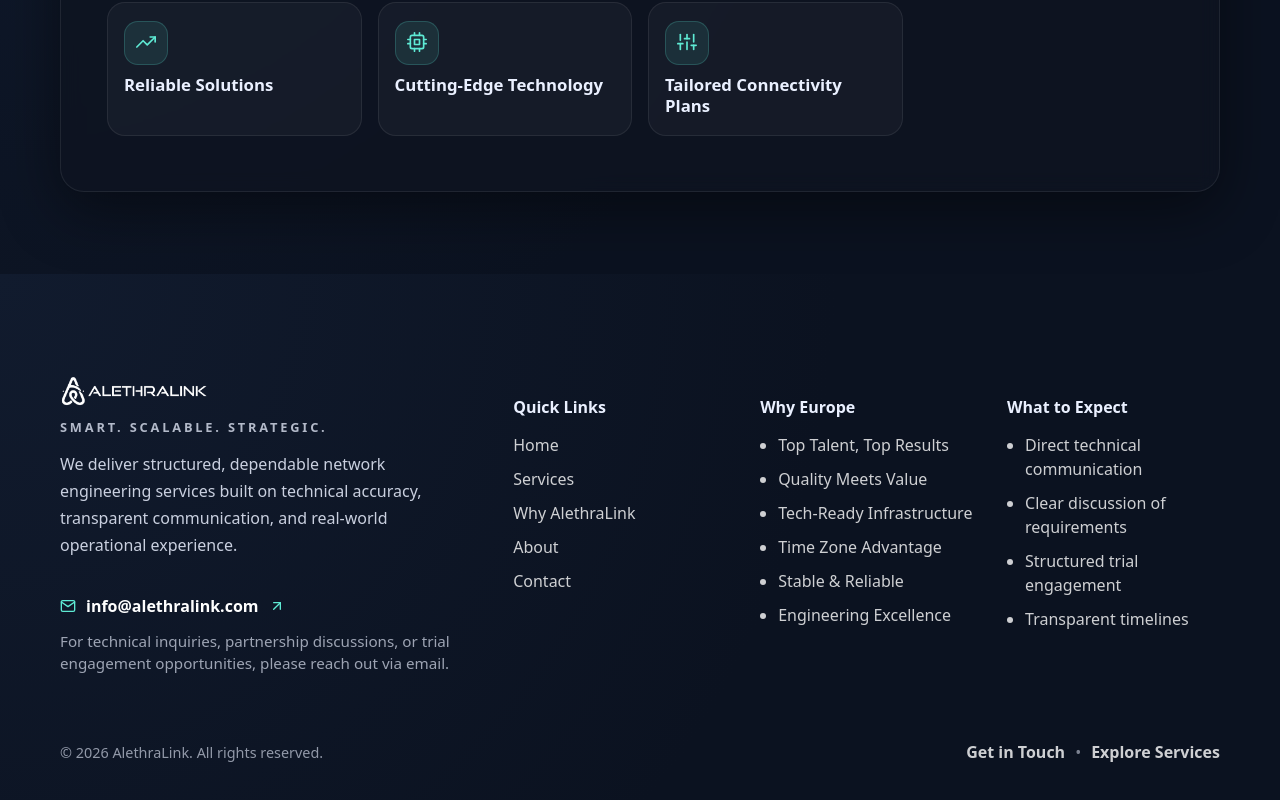
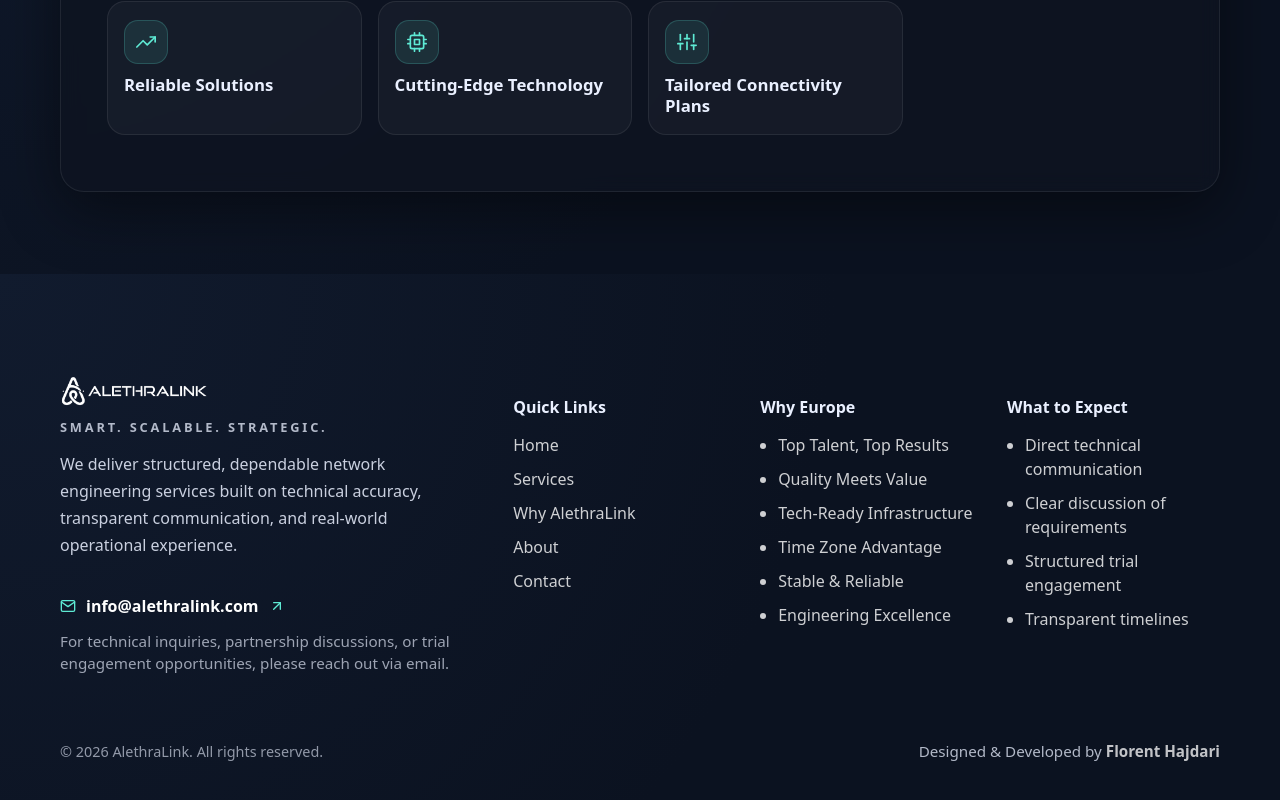
Before and after one commit to Florent2020/alethralink, a React (Create React App) app: page /contact in a window 1280 px wide. Shown: the part 2140-2940 px from the top of the page. Built offline with nearby package versions, Linux system fonts and the light colour scheme.

Commit message:
updated footer

```diff
--- a/src/components/Footer.jsx
+++ b/src/components/Footer.jsx
@@ -85,11 +85,16 @@
               © {new Date().getFullYear()} AlethraLink. All rights reserved.
             </Copy>
 
-            <BottomLinks>
-              <MiniLink to="/contact">Get in Touch</MiniLink>
-              <Dot>•</Dot>
-              <MiniLink to="/services">Explore Services</MiniLink>
-            </BottomLinks>
+            <BottomRight>
+              Designed &amp; Developed by{" "}
+              <DevLink
+                href="https://florent-hajdari.com/"
+                target="_blank"
+                rel="noreferrer"
+              >
+                Florent Hajdari
+              </DevLink>
+            </BottomRight>
           </Bottom>
         </Content>
       </Container>
@@ -233,22 +238,18 @@
   font-size: 0.9rem;
 `;
 
-const BottomLinks = styled.div`
-  display: inline-flex;
-  gap: 10px;
-  align-items: center;
+const BottomRight = styled.div`
+  font-size: 0.95rem;
+  opacity: 0.75;
 `;
 
-const MiniLink = styled(Link)`
-  color: rgba(255, 255, 255, 0.8);
+const DevLink = styled.a`
+  color: white;
+  font-weight: 700;
   text-decoration: none;
-  font-weight: 600;
+  transition: 0.25s ease;
 
   &:hover {
     color: #5eead4;
   }
 `;
-
-const Dot = styled.span`
-  opacity: 0.5;
-`;
```
